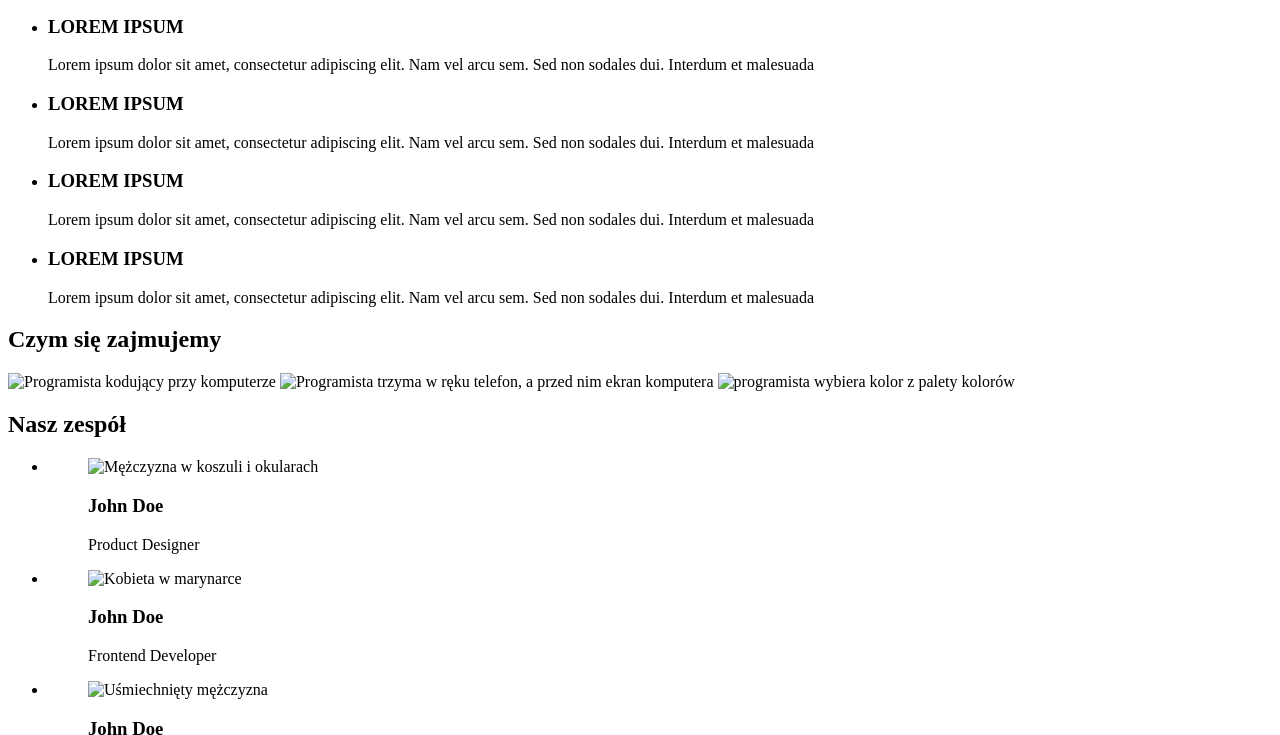
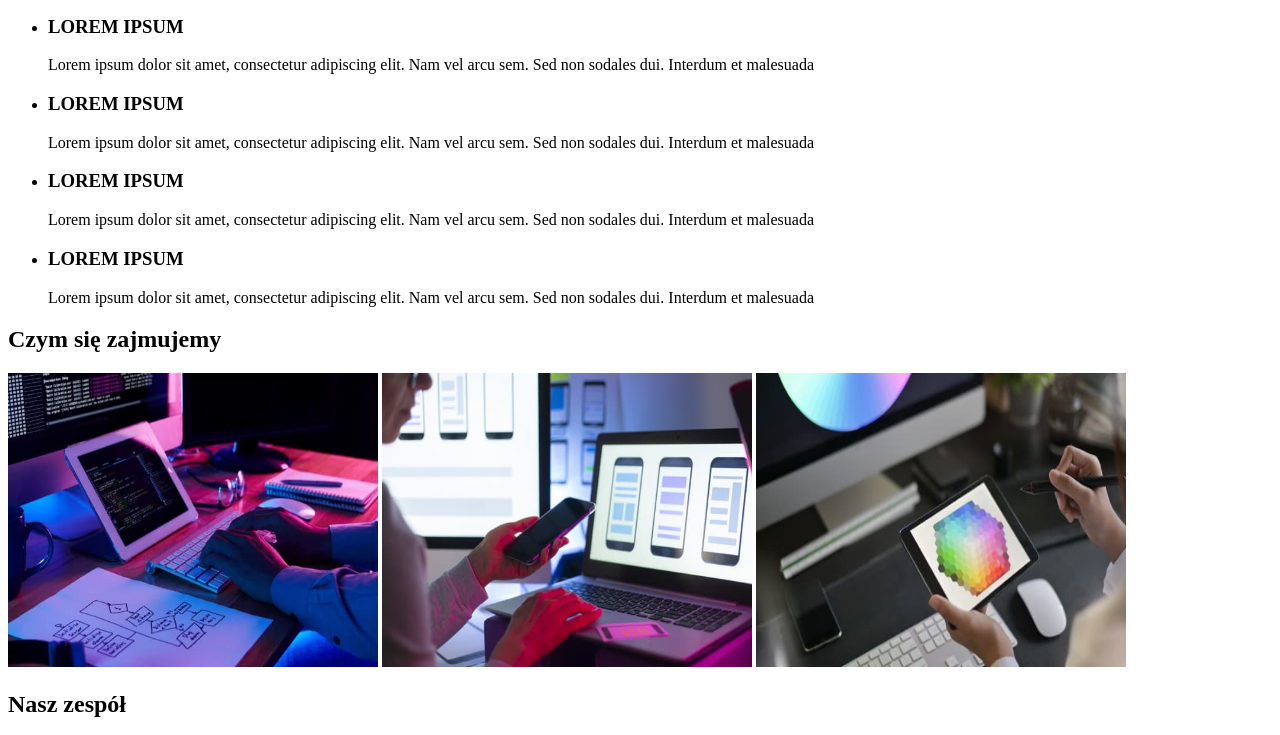
Before and after one commit to wiktoriaskibinska/goit-markup-hw-01, a plain HTML site: page index.html in a window 1280 px wide. Shown: the part 221-956 px from the top of the page. Drawn offline with Linux system fonts and the light colour scheme.

Commit message:
changed scr of images

```diff
--- a/index.html
+++ b/index.html
@@ -61,19 +61,19 @@
         <h2>Czym się zajmujemy</h2>
 
         <img
-          src="pracującyprogramista (1).jpg"
+          src="images/pracującyprogramista(1).jpg"
           alt="Programista kodujący przy komputerze"
           width="370"
           height="294"
         />
         <img
-          src="programistaztelefonem.jpg"
-          alt="Programista trzyma w ręku telefon, a przed nim ekran komputera"
+          src="images/programistaztelefonem.jpg"
+          alt="Programista trzyma w ręku telefon"
           width="370"
           height="294"
         />
         <img
-          src="programistawybierającykolor.jpg"
+          src="images/programistawybierającykolor.jpg"
           alt="programista wybiera kolor z palety kolorów"
           width="370"
           height="294"
@@ -85,9 +85,10 @@
           <li>
             <figure>
               <img
-                src="JDoe1.jpg"
+                src="images/JDoe1.jpg"
                 alt="Mężczyzna w koszuli i okularach"
                 width="270"
+                height="260"
               />
               <figcaption>
                 <h3>John Doe</h3>
@@ -98,7 +99,7 @@
           <li>
             <figure>
               <img
-                src="JDoe2.jpg"
+                src="images/JDoe2.jpg"
                 alt="Kobieta w marynarce"
                 width="270"
                 height="260"
@@ -112,7 +113,7 @@
           <li>
             <figure>
               <img
-                src="JDoe3.jpg"
+                src="images/JDoe3.jpg"
                 alt="Uśmiechnięty mężczyzna"
                 width="270"
                 height="260"
@@ -126,7 +127,7 @@
           <li>
             <figure>
               <img
-                src="JDoe4.jpg"
+                src="images/JDoe4.jpg"
                 alt="Mężczyzna w koszulce i okularach"
                 width="270"
                 height="260"
```
Also changed, not shown: images/pracującyprogramista(1).jpg (renamed from images/pracującyprogramista (1).jpg).
